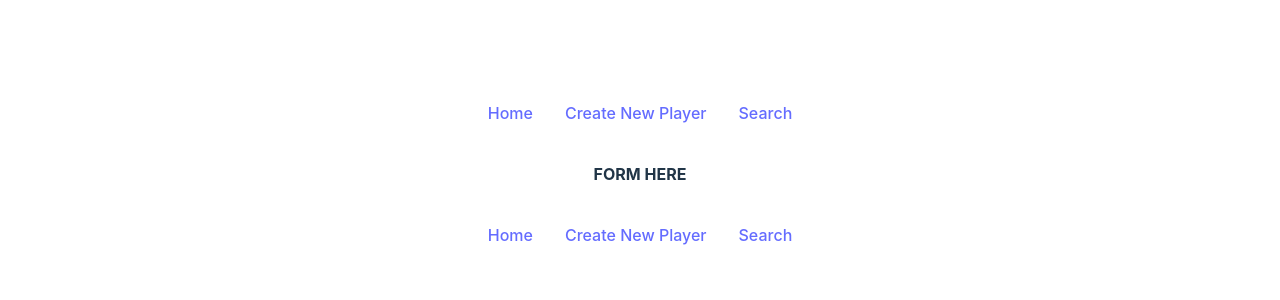
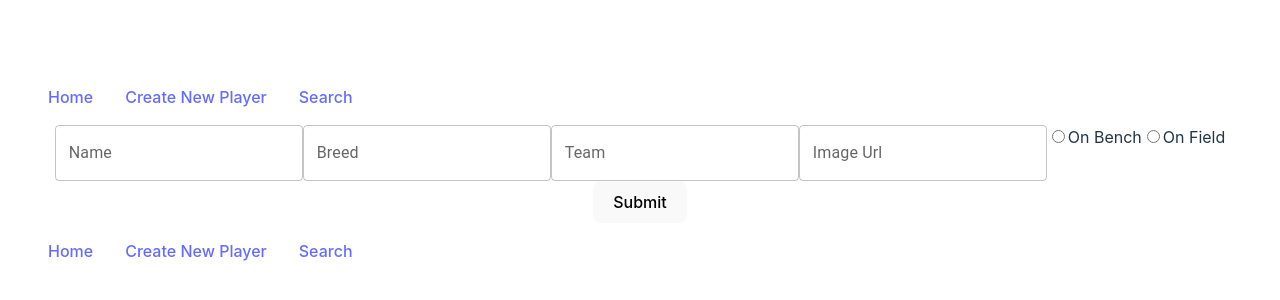
Before and after one commit to Java-Linda/block29-workshop-puppybowlreact, a React (Vite) app: page /newplayerform in a window 1280 px wide. Shown: the part 226-526 px from the top of the page. Built offline with nearby package versions, Linux system fonts and the light colour scheme.

Commit message:
template for form done

```diff
--- a/package.json
+++ b/package.json
@@ -10,6 +10,9 @@
     "preview": "vite preview"
   },
   "dependencies": {
+    "@emotion/react": "^11.11.1",
+    "@emotion/styled": "^11.11.0",
+    "@mui/material": "^5.14.5",
     "react": "^18.2.0",
     "react-dom": "^18.2.0",
     "react-router-dom": "^6.15.0"
--- a/src/components/AllPlayers.jsx
+++ b/src/components/AllPlayers.jsx
@@ -1,6 +1,5 @@
 import { useState, useEffect } from "react";
 import { fetchAllPlayers } from "../API";
-import SinglePlayer from "./SinglePlayer";
 import SeeDetails from "./SeeDetails";
 
 export default function AllPlayers() {
--- a/src/components/NewPlayerForm.jsx
+++ b/src/components/NewPlayerForm.jsx
@@ -1,5 +1,51 @@
+import React from "react";
+import TextField from "@mui/material/TextField";
+
+const cohortName = "2306-GHP-ET-WEB-FT-SF";
+const API_URL = `https://fsa-puppy-bowl.herokuapp.com/api/${cohortName}`;
+
+async function handleSubmit(event) {
+	event.preventDefault();
+	try {
+		const response = await fetch(`${API_URL}/players`, {
+			method: "POST",
+			body: JSON.stringify(),
+			headers: {
+				"Content-Type": "application/json",
+			},
+		});
+		const player = await response.json();
+		// fetchAllPlayers();
+		return playerObj;
+	} catch (err) {
+		console.error("Oops, something went wrong with adding that player!", err);
+	}
+}
+
 export default function NewPlayerForm() {
-    return (
-            <h4>FORM HERE</h4>
-    )
+	return (
+		<div>
+			<TextField label="Name" />
+			<TextField label="Breed" />
+            <TextField label="Team" />
+            <TextField label="Image Url" />
+			<input
+				type="radio"
+				id="bench"
+				name="status"
+				value="off"
+				label="On Bench"
+			></input>
+            <label htmlFor="bench">On Bench</label>
+            <input
+				type="radio"
+				id="field"
+				name="status"
+				value="off"
+				label="On Field"
+			></input>
+			<label htmlFor="field">On Field</label>
+			<button type="submit">Submit</button>
+		</div>
+	);
 }
--- a/src/components/SinglePlayer.jsx
+++ b/src/components/SinglePlayer.jsx
@@ -4,7 +4,6 @@ import AllPlayers from "./AllPlayers";
 
 export default function SinglePlayer({ selectedPuppyId, setSelectedPuppyId }) {
 	const [player, setPlayer] = useState({});
-	console.log("player 0", player);
 
 	async function getSinglePuppy() {
 		try {
@@ -12,7 +11,7 @@ export default function SinglePlayer({ selectedPuppyId, setSelectedPuppyId }) {
 		} catch (err) {
 			console.error("Can't get this puppy", err);
 		}
-	}
+    }
 
 	useEffect(() => {
 		getSinglePuppy();
```
Also changed, not shown: src/API/index.js (line endings or trailing spaces), 1 other file (tests, documents, lock files or other folders).
